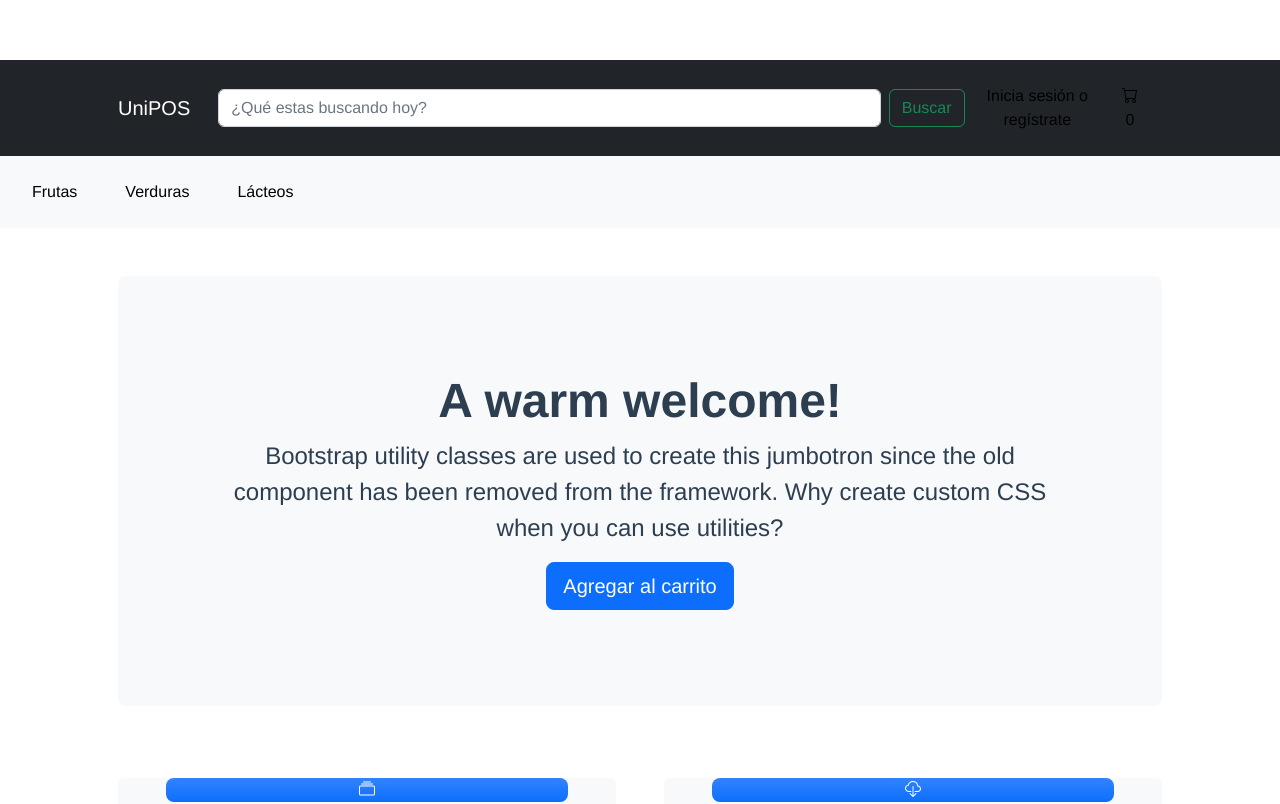
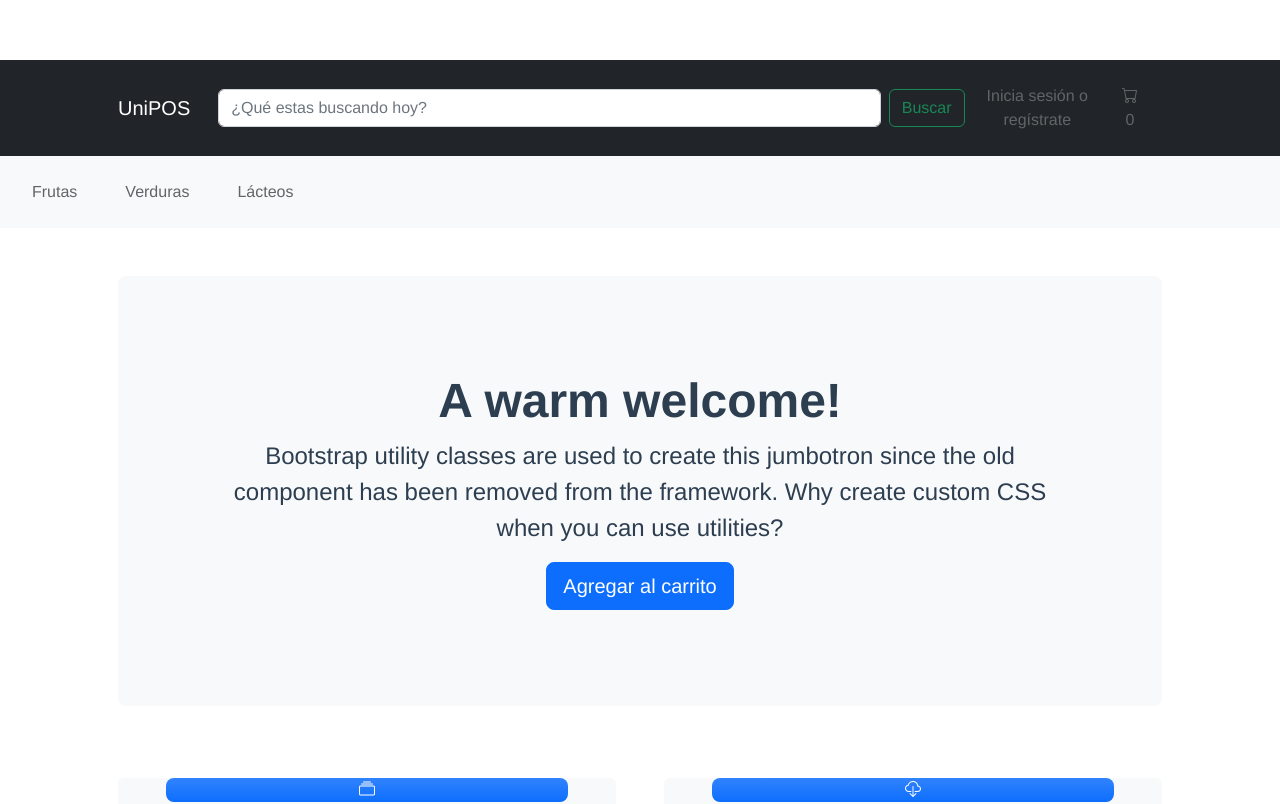
Before and after one commit to emmaprofemx/ProyectoVuev1, a Vue app: page / in a window 1280 px wide. Shown: the top 804 px of the page. Built offline with nearby package versions, Linux system fonts and the light colour scheme.

Commit message:
Aplicando la parte de categorias

```diff
--- a/src/styles/estilos.css
+++ b/src/styles/estilos.css
@@ -15,10 +15,6 @@
   }
 
   .nav-link {
-    color: #000;
+    color: #626567;
     text-decoration: none;
   }
-
-  .nav-link:hover {
-    text-decoration: underline;
-  }
```
